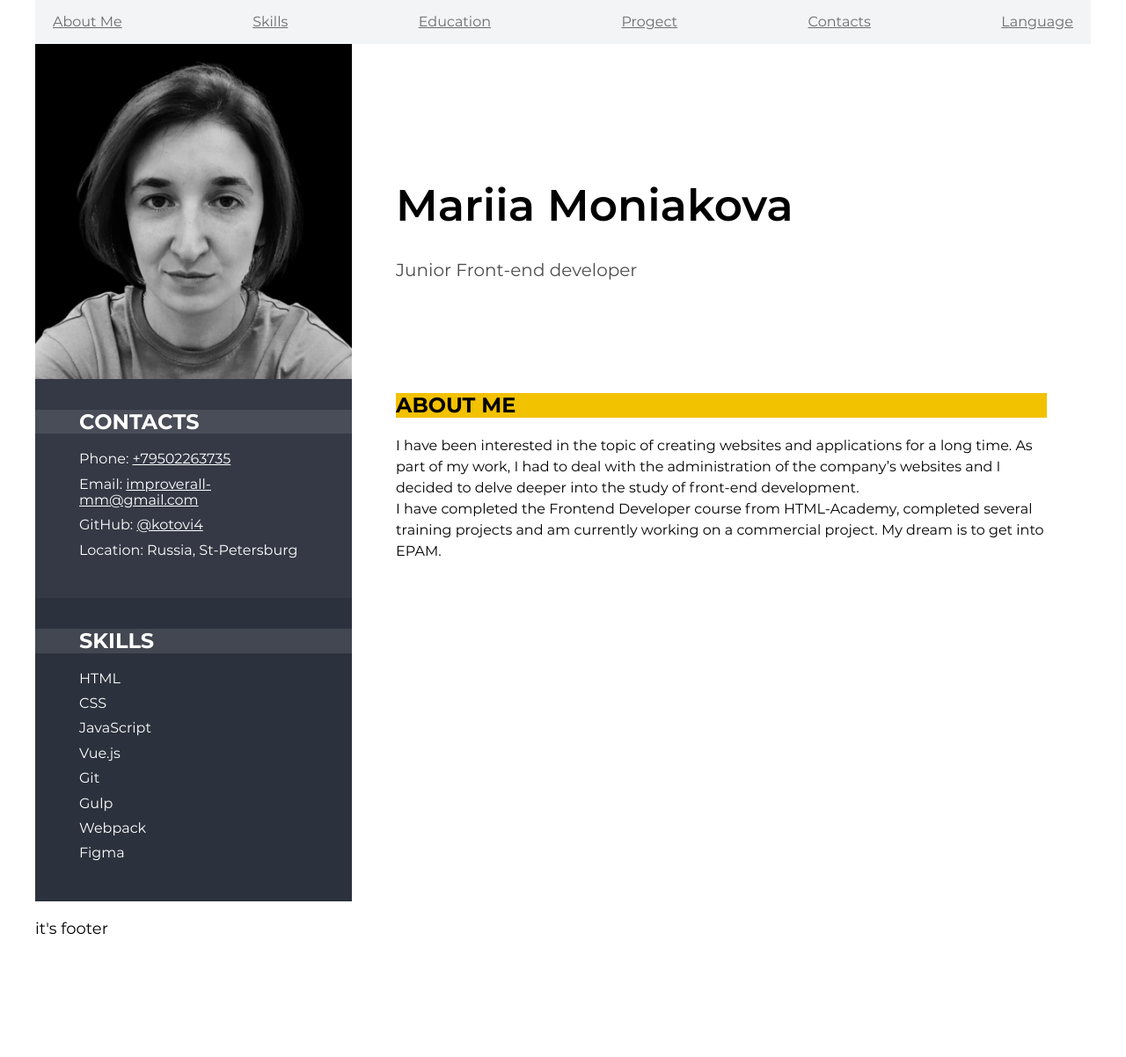
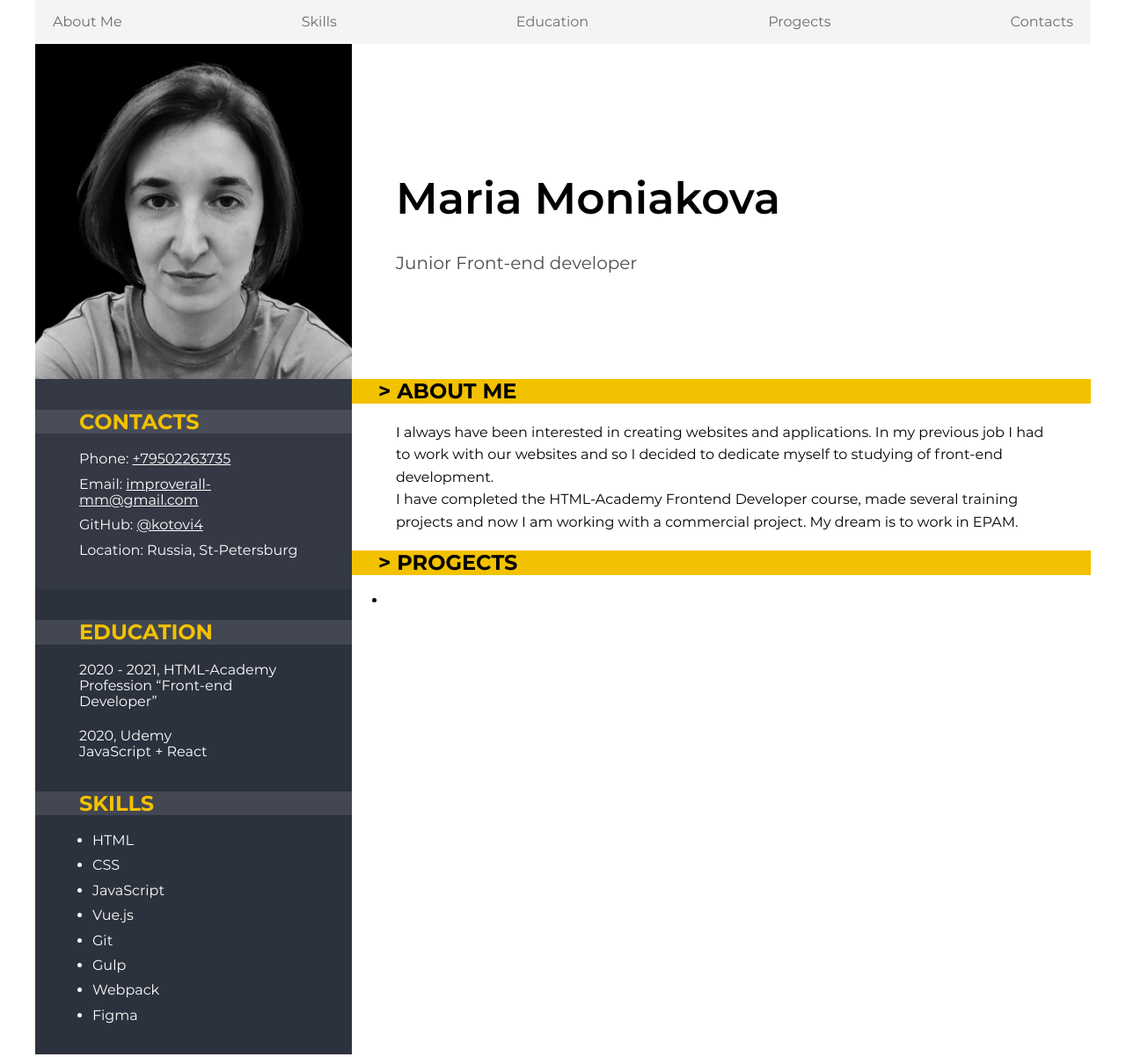
Before and after one commit to kotovi4/rsschool-cv, a plain HTML site: page index.html in a window 1280 px wide. Shown: the top 1202 px of the page at 88% size. Before the commit the page ends 1088 px from the top, so only its background shows below. Drawn offline with Linux system fonts and the light colour scheme; files whose address does not match are found by name.

Commit message:
feat: add block progects

```diff
--- a/css/style.css
+++ b/css/style.css
@@ -83,13 +83,18 @@ p {
 }
 
 a {
-  /* text-decoration: none; */
   cursor: pointer;
 }
 
 .container {
   max-width: 1200px;
   margin: 0 auto;
+}
+
+.title {
+  font-size: 24px;
+  font-weight: 700;
+  text-transform: uppercase;
 }
 
 .nav-list {
@@ -106,6 +111,7 @@ a {
 .nav-link {
   padding: 0 20px;
   line-height: 50px;
+  text-decoration: none;
   color: var(--main-color);
   opacity: 0.7;
 
@@ -124,13 +130,12 @@ a {
 
 .column-right {
   width: 70%;
-  padding: 0 50px;
 }
 
 .column-left {
   width: 30%;
   color: var(--white);
-  background-color: var(--gray-dark);
+  background-color: var(--gray-darked);
 }
 
 .avatar {
@@ -147,7 +152,7 @@ a {
   display: flex;
   flex-direction: column;
   justify-content: center;
-  margin: 125px 0;
+  margin: 117px 50px;
 }
 
 .name-title {
@@ -163,12 +168,14 @@ a {
 }
 
 .contacts {
-  padding: 35px 0
+  padding: 35px 0;
+  background-color: var(--gray-dark);
 }
 
 .contacts-title {
   margin-top: 0;
   padding-left: 50px;
+  color: var(--accent-color);
   background-color: var(--gray-light);
 }
 
@@ -178,8 +185,7 @@ a {
   padding: 0 50px
 }
 
-.contacts-item {
-  font-size: 16px;
+.contacts-item:not(:last-child) {
   margin-bottom: 10px;
 }
 
@@ -192,39 +198,62 @@ a {
 }
 
 .skills {
-  padding: 35px 0;
+  padding: 0 0 35px 0;
   background-color: var(--gray-darked);
 }
 
 .skills-title  {
   margin-top: 0;
   padding-left: 50px;
+  color: var(--accent-color);
   background-color: var(--gray-light);
 }
 
 .skills-list {
+  margin: 0;
+  padding: 0 65px;
+}
+
+.skills-item:not(:last-child) {
+  margin-bottom: 10px;
+}
+
+.education {
+  padding: 35px 0;
+}
+
+.education-title {
+  margin-top: 0;
+  padding-left: 50px;
+  color: var(--accent-color);
+  background-color: var(--gray-light);
+}
+
+.education-list {
   list-style: none;
   margin: 0;
+  padding: 0;
   padding: 0 50px;
 }
 
-.skills-item {
-  font-size: 16px;
-  margin-bottom: 10px;
-}
-
-.title {
-  font-size: 24px;
-  font-weight: 700;
-  text-transform: uppercase;
+.education-item:not(:last-child) {
+  margin-bottom: 20px;
 }
 
 .about-title {
+  padding-left: 30px;
   background-color: var(--accent-color);
 }
 
 .about-text {
+  margin: 0 50px;
   font-size: 16px;
+  line-height: 1.6;
+}
+
+.progects-title {
+  padding-left: 30px;
+  background-color: var(--accent-color);
 }
 
 .footer {
--- a/index.html
+++ b/index.html
@@ -26,13 +26,10 @@
           <a href="#education" class="nav-link">Education</a>
         </li>
         <li class="nav-item">
-          <a href="#progect" class="nav-link">Progect</a>
+          <a href="#progects" class="nav-link">Progects</a>
         </li>
         <li class="nav-item">
           <a href="#contacts" class="nav-link">Contacts</a>
-        </li>
-        <li class="nav-item">
-          <a href="#language" class="nav-link">Language</a>
         </li>
       </ul>
     </nav>
@@ -51,6 +48,20 @@
           <li class="contacts-item">Location: Russia, St-Petersburg</li>
         </ul>
       </section>
+      <section class="education" id="education">
+        <h2 class="education-title title">Education</h2>
+        <ul class="education-list">
+          <li class="education-item">
+            2020 - 2021, HTML-Academy<br>
+            Profession “Front-end Developer”
+          </li>
+          <li>
+            2020, Udemy<br>
+            JavaScript + React
+          </li>
+        </ul>
+      </section>
+
       <section class="skills" id="skills">
         <h2 class="skills-title title">Skills</h2>
         <ul class="skills-list">
@@ -68,14 +79,20 @@
 
     <div class="column-right">
       <section class="name">
-        <h1 class="name-title">Mariia Moniakova</h1>
+        <h1 class="name-title">Maria Moniakova</h1>
         <p class="name-text">Junior Front-end developer</p>
       </section>
 
       <section class="about" id="about">
-        <h2 class="about-title title">About me</h2>
-        <p class="about-text">I have been interested in the topic of creating websites and applications for a long time. As part of my work, I had to deal with the administration of the company’s websites and I decided to delve deeper into the study of front-end development.<br>
-          I have completed the Frontend Developer course from HTML-Academy, completed several training projects and am currently working on a commercial project. My dream is to get into EPAM.</p>
+        <h2 class="about-title title"> > About me</h2>
+        <p class="about-text">I always have been interested in creating websites and applications. In my previous job I had to work with our websites and so I decided to dedicate myself to studying of front-end development.<br>
+          I have completed the HTML-Academy Frontend Developer course, made several training projects and now I am working with a commercial project. My dream is to work in EPAM.</p>
+      </section>
+      <section class="progects" id="progects">
+        <h2 class="progects-title title"> > Progects</h2>
+        <ul class="progects-list">
+          <li class="progects-item"></li>
+        </ul>
       </section>
     </div>
   </main>
```
